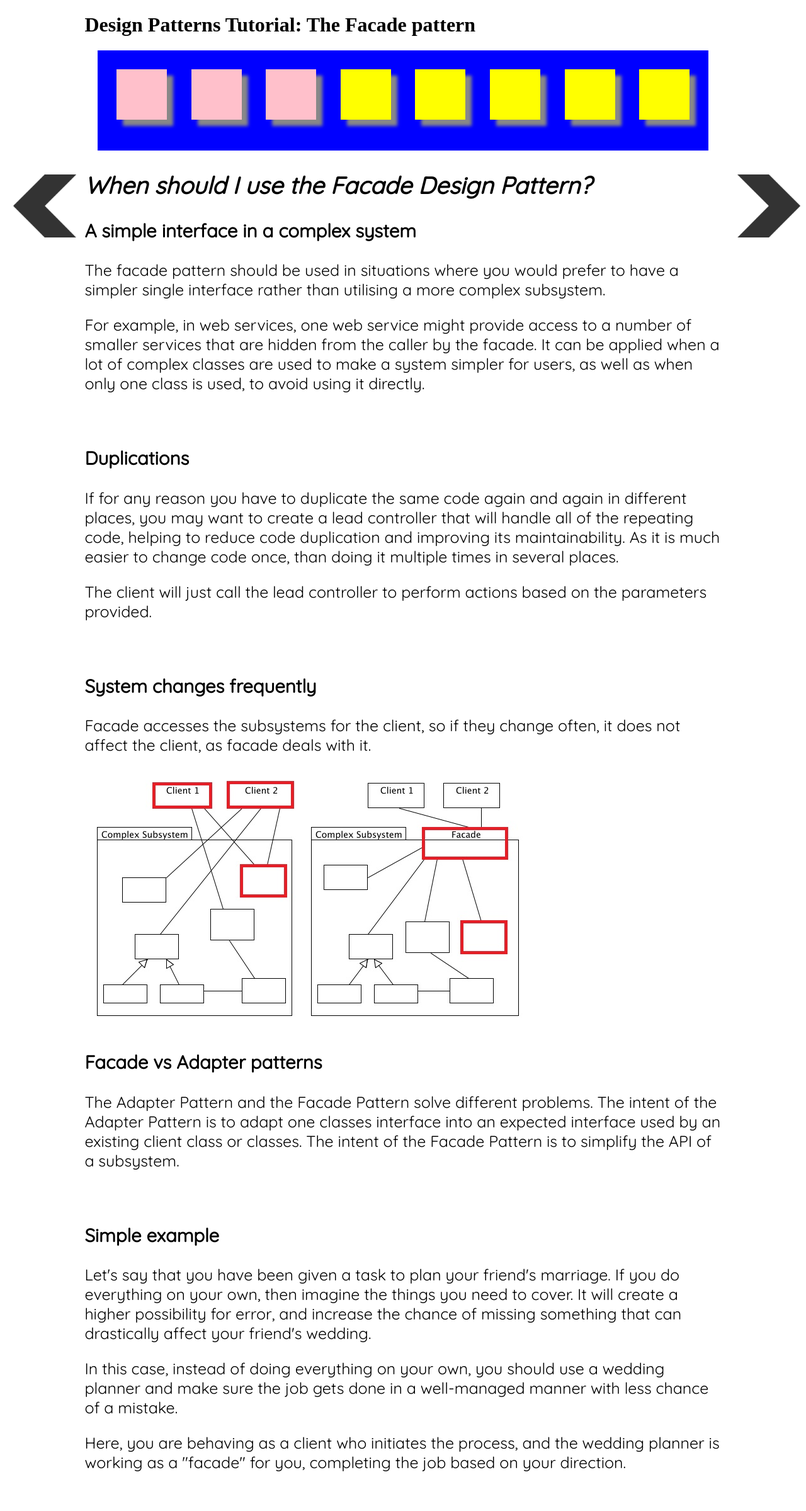
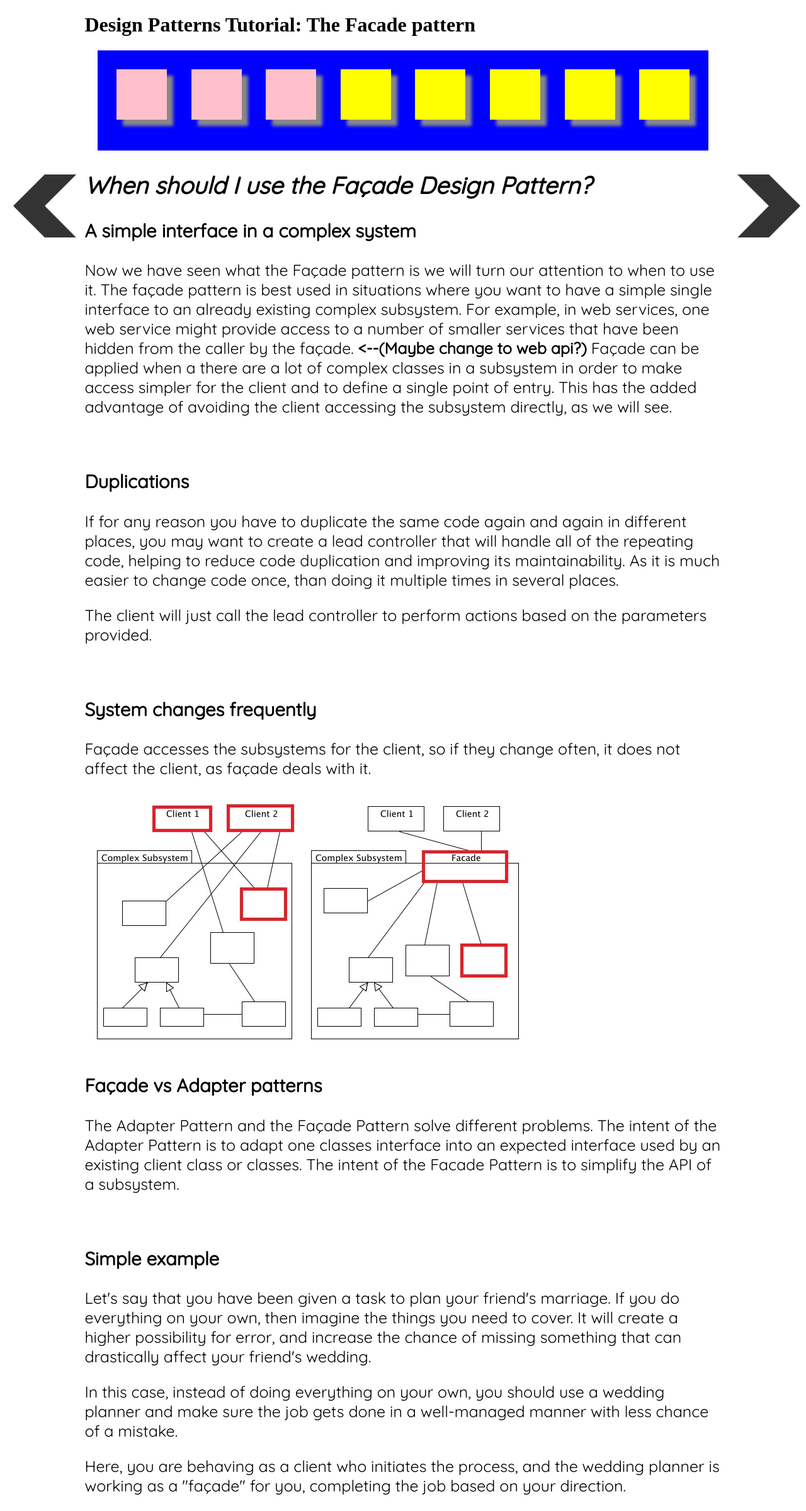
Before and after one commit to daveogle/Facade_Project, a PHP site: page /when.php in a window 1280 px wide. Shown: the whole page at 63% size. Before the commit the page ends 2336 px from the top, so only its background shows below. Run offline with PHP 8.4, Linux system fonts and the light colour scheme.

Commit message:
proofread(2)

```diff
--- a/when.php
+++ b/when.php
@@ -3,14 +3,17 @@ include("Include/header.html");
 include("Include/navigation.html");
 ?>
 <div class ="mainContent">
-    <h2><i>When should I use the Facade Design Pattern?</i></h2>
+    <h2><i>When should I use the Façade Design Pattern?</i></h2>
 
     <h3>A simple interface in a complex system</h3>
-    <p>The facade pattern should be used in situations where you would prefer to have a simpler single interface
-        rather than utilising a more complex subsystem.</p>
-
-    <p>For example, in web services, one web service might provide access to a number of smaller services that are hidden from the caller by the facade. It can be applied when a lot of complex classes are used to make a system simpler for users, as well as when only one class is used, to avoid using it directly. </p>
-    </br>
+           <p>Now we have seen what the Façade pattern is we will turn our attention to when to use it.
+                 The façade pattern is best used in situations where you want to have a simple single interface
+                 to an already existing complex subsystem.
+                 For example, in web services, one web service might provide access to a number of smaller services that have
+                 been hidden from the caller by the façade. <strong><--(Maybe change to web api?) </strong>
+                Façade can be applied when a there are a lot of complex classes in a subsystem in order to make access
+                simpler for the client and to define a single point of entry. This has the added advantage of avoiding the client accessing the subsystem directly, as we will see. </p>
+    <br>
 
     <h3>Duplications</h3>
     <p>If for any reason you have to duplicate the same code again and again in different places, you may want to
@@ -22,13 +25,13 @@ include("Include/navigation.html");
     </br>
 
     <h3>System changes frequently</h3>
-    <p>Facade accesses the subsystems for the client, so if they change often, it does not affect the client, as facade deals with it. </p>
+    <p>Façade accesses the subsystems for the client, so if they change often, it does not affect the client, as façade deals with it. </p>
     <img src ="Images/facade_adv.jpg" alt ="System changes">
 
     </br>
 
-    <h3>Facade vs Adapter patterns</h3>
-    <p>The Adapter Pattern and the Facade Pattern solve different problems. The intent of the Adapter Pattern is to adapt one classes interface into an expected interface used by an existing client class or classes. The intent of the Facade Pattern is to simplify the API of a subsystem. </p>
+    <h3>Façade vs Adapter patterns</h3>
+    <p>The Adapter Pattern and the Façade Pattern solve different problems. The intent of the Adapter Pattern is to adapt one classes interface into an expected interface used by an existing client class or classes. The intent of the Facade Pattern is to simplify the API of a subsystem. </p>
      </br>
 
      <h3>Simple example</h3>
@@ -39,7 +42,7 @@ include("Include/navigation.html");
     <p>In this case, instead of doing everything on your own, you should use a wedding planner and make sure the job
         gets done in a well-managed manner with less chance of a mistake. </p>
 
-    <p>Here, you are behaving as a client who initiates the process, and the wedding planner is working as a "facade"
+    <p>Here, you are behaving as a client who initiates the process, and the wedding planner is working as a "façade"
         for you, completing the job based on your direction. </p>
 
 </div>
```
